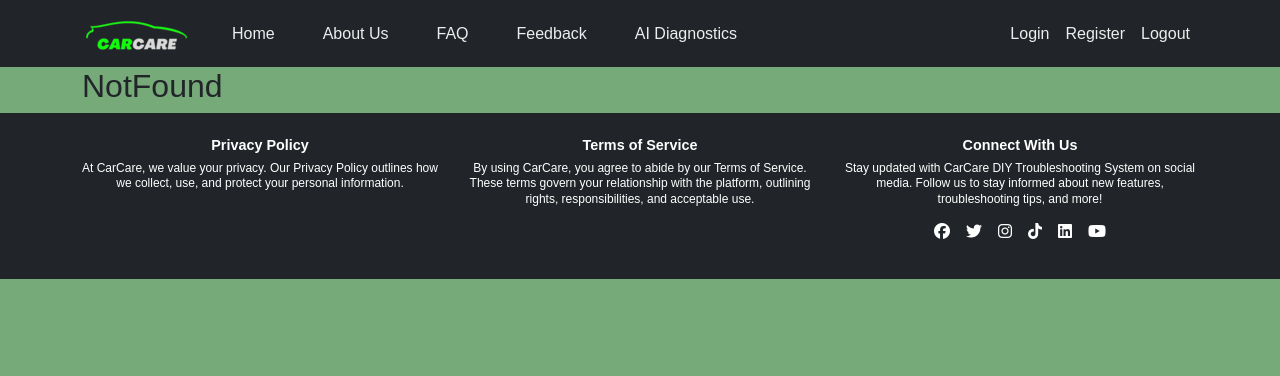
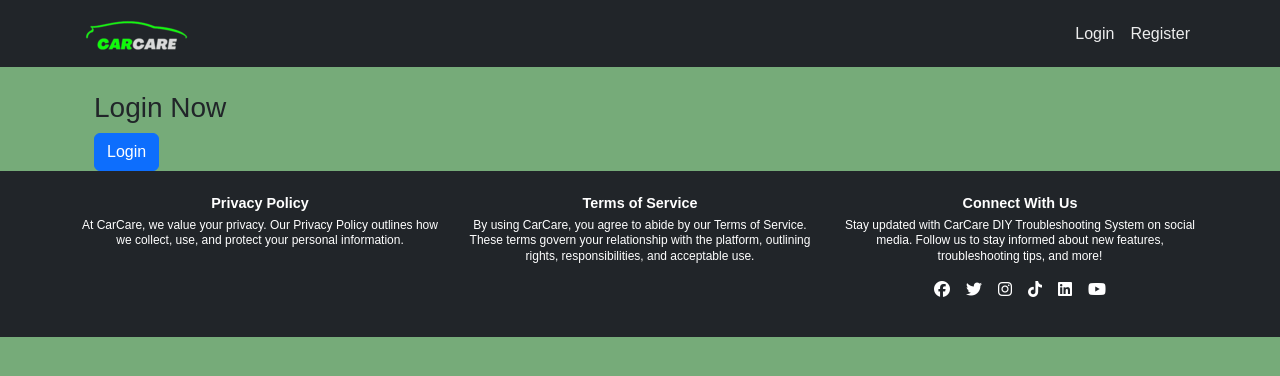
Before and after one commit to GharamElkabany/CarCare-AI-Troubleshooting, a React (Create React App) app in the folder FrontEnd/: page /logout in a window 1280 px wide. Shown: the top 376 px of the page. Built offline with nearby package versions, Linux system fonts and the light colour scheme; a web font is replaced by a local one.

Commit message:
Logout functionality

```diff
--- a/FrontEnd/src/App.js
+++ b/FrontEnd/src/App.js
@@ -23,6 +23,7 @@ function App() {
       {path:'diagnostics', element:<Diagnostics/>},
       {path:'login', element:<Login/>},
       {path:'register', element:<Register/>},
+      {path:'logout',element:<Home/>},
       {path:'*', element:<NotFound/>},
     ]}
   ])
--- a/FrontEnd/src/Components/Home/Home.jsx
+++ b/FrontEnd/src/Components/Home/Home.jsx
@@ -1,28 +1,40 @@
 import React, { useEffect, useState } from 'react';
 import styles from './Home.module.css';
 import axios from 'axios';
-import { Link } from 'react-router-dom';
-
+import { Link, useOutletContext } from 'react-router-dom';
 
 export default function Home() {
-  const [auth, setAuth] = useState(false);
+  const {setAuth} = useOutletContext();
+  const [auth, setLocalAuth] = useState(false);
   const [message, setMessage] = useState('');
   const [name, setName] = useState('');
 
   axios.defaults.withCredentials = true;
+
   useEffect(()=> {
     axios.get('http://localhost:5000')
     .then(res => {
       if (res.data.Status === 'Success'){
+        setLocalAuth(true);
+        setName(res.data.name);
         setAuth(true);
-        setName(res.data.name);
       } else {
+        setLocalAuth(false);
+        setMessage(res.data.Error);
         setAuth(false);
-        setMessage(res.data.Error);
       }
     })
     .then(err => console.log(err));
-  }, [])
+  }, [setAuth])
+
+  const handleLogout = () => {
+    axios.get('http://localhost:5000/logout')
+    .then(res => {
+      setLocalAuth(false);
+      setAuth(false);
+    })
+    .catch (err => console.log(err));
+  }
 
   return <>
 
@@ -31,7 +43,7 @@ export default function Home() {
         auth ?
         <div>
           <h3>You are authorized --- {name}</h3>
-          <button className='btn btn-danger'>Logout</button>
+          <button className='btn btn-danger' onClick={handleLogout}>Logout</button>
         </div>
         :
         <div>
--- a/FrontEnd/src/Components/Layout/Layout.jsx
+++ b/FrontEnd/src/Components/Layout/Layout.jsx
@@ -1,15 +1,38 @@
-import React from 'react';
+import React, { useState , useEffect } from 'react';
 import styles from './Layout.module.css';
 import Navbar from '../Navbar/Navbar';
 import Footer from '../Footer/Footer';
 import { Outlet } from 'react-router-dom';
+import axios from 'axios';
 
 export default function Layout() {
+  const [auth, setAuth] = useState(false);
+
+  useEffect(() => {
+    axios.get('http://localhost:5000')
+      .then(res => {
+        if (res.data.Status === 'Success') {
+          setAuth(true);
+        } else {
+          setAuth(false);
+        }
+      })
+      .catch(err => console.log(err));
+  }, []);
+
+  const handleLogout = () => {
+    axios.get('http://localhost:5000/logout')
+      .then(res => {
+        setAuth(false);  // Update auth state in Layout
+      })
+      .catch(err => console.log(err));
+  };
+
   return <>
-    <Navbar/>
+    <Navbar auth={auth} handleLogout={handleLogout}/>
 
     <div className="container">
-      <Outlet/>
+      <Outlet context={{ setAuth }}/>
     </div>
 
     <Footer/>
--- a/FrontEnd/src/Components/Navbar/Navbar.jsx
+++ b/FrontEnd/src/Components/Navbar/Navbar.jsx
@@ -2,7 +2,11 @@ import React from 'react'
 import styles from './Navbar.module.css';
 import logo from '../../assets/images/logo.png'
 import { Link } from 'react-router-dom';
-export default function Navbar() {
+import axios from 'axios';
+
+
+export default function Navbar({ auth, handleLogout }) {
+
   return <>
 
     <nav className="navbar navbar-expand-sm navbar-light bg-dark text-muted-white">
@@ -24,6 +28,8 @@ export default function Navbar() {
         <div className="collapse navbar-collapse" id="collapsibleNavId">
           <ul className="navbar-nav me-auto mt-2 mt-lg-0">
 
+            {auth ?
+            <>
               <li className="nav-item mx-3">
                 <Link className="nav-link text-muted-white" to="/">Home</Link>
               </li>
@@ -39,20 +45,29 @@ export default function Navbar() {
               <li className="nav-item mx-3">
                 <Link className="nav-link text-muted-white" to="diagnostics">AI Diagnostics</Link>
               </li>
+            </>
+            :
+            null
+            }
 
           </ul>
 
           <ul className="navbar-nav ms-auto mt-2 mt-lg-0">
 
+            {!auth ?
+            <>
               <li className="nav-item">
                 <Link className="nav-link text-muted-white" to="login">Login</Link>
               </li>
               <li className="nav-item">
                 <Link className="nav-link text-muted-white" to="register">Register</Link>
               </li>
+            </>
+            :
               <li className="nav-item">
-              <Link className="nav-link text-muted-white" to="logout">Logout</Link>
+                <Link className="nav-link text-muted-white" to="logout" onClick={handleLogout}>Logout</Link>
               </li>
+            }
 
           </ul>
 
```
Also changed, not shown: 1 other file (tests, documents, lock files or other folders). Lines whose indentation alone changed are shown as unchanged.
